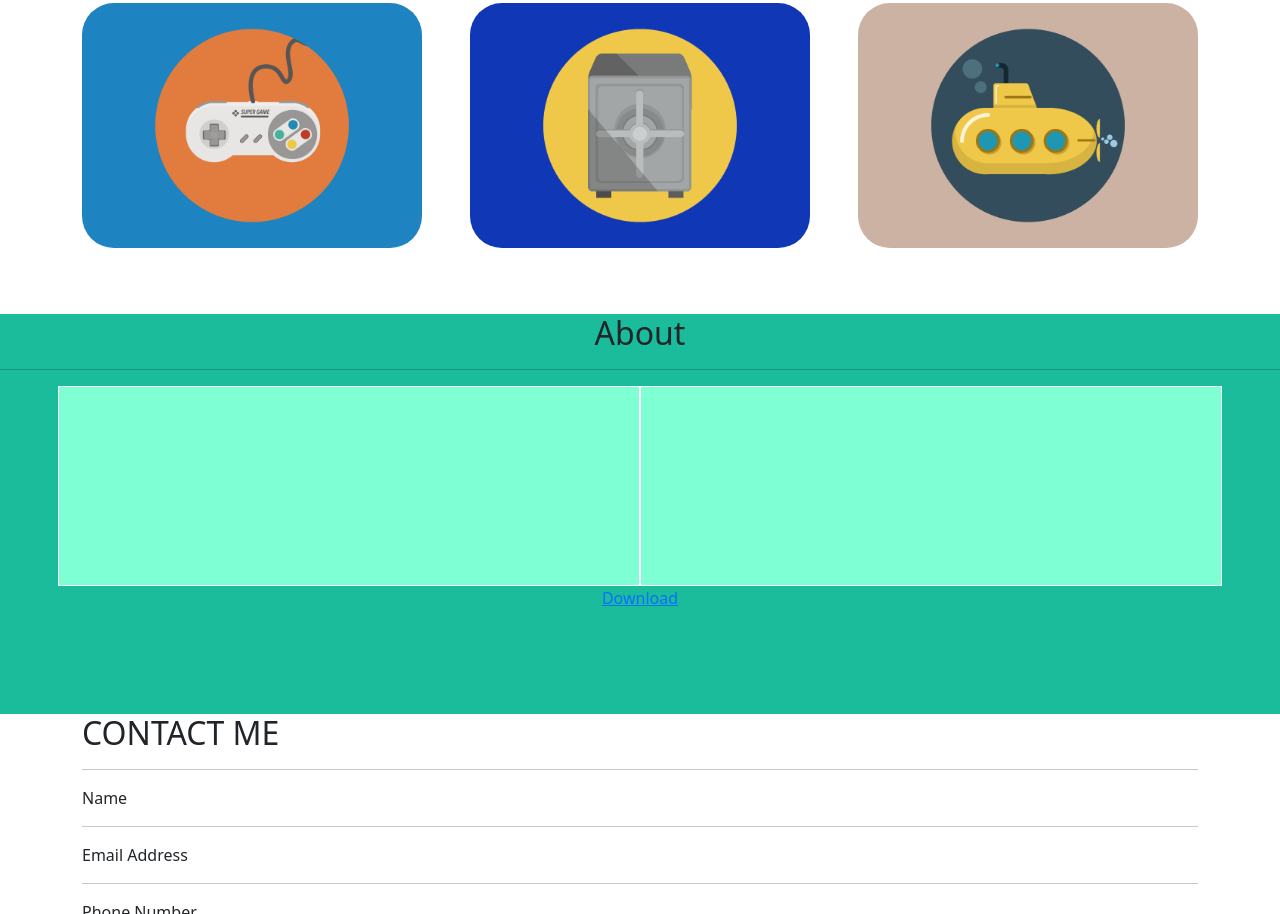
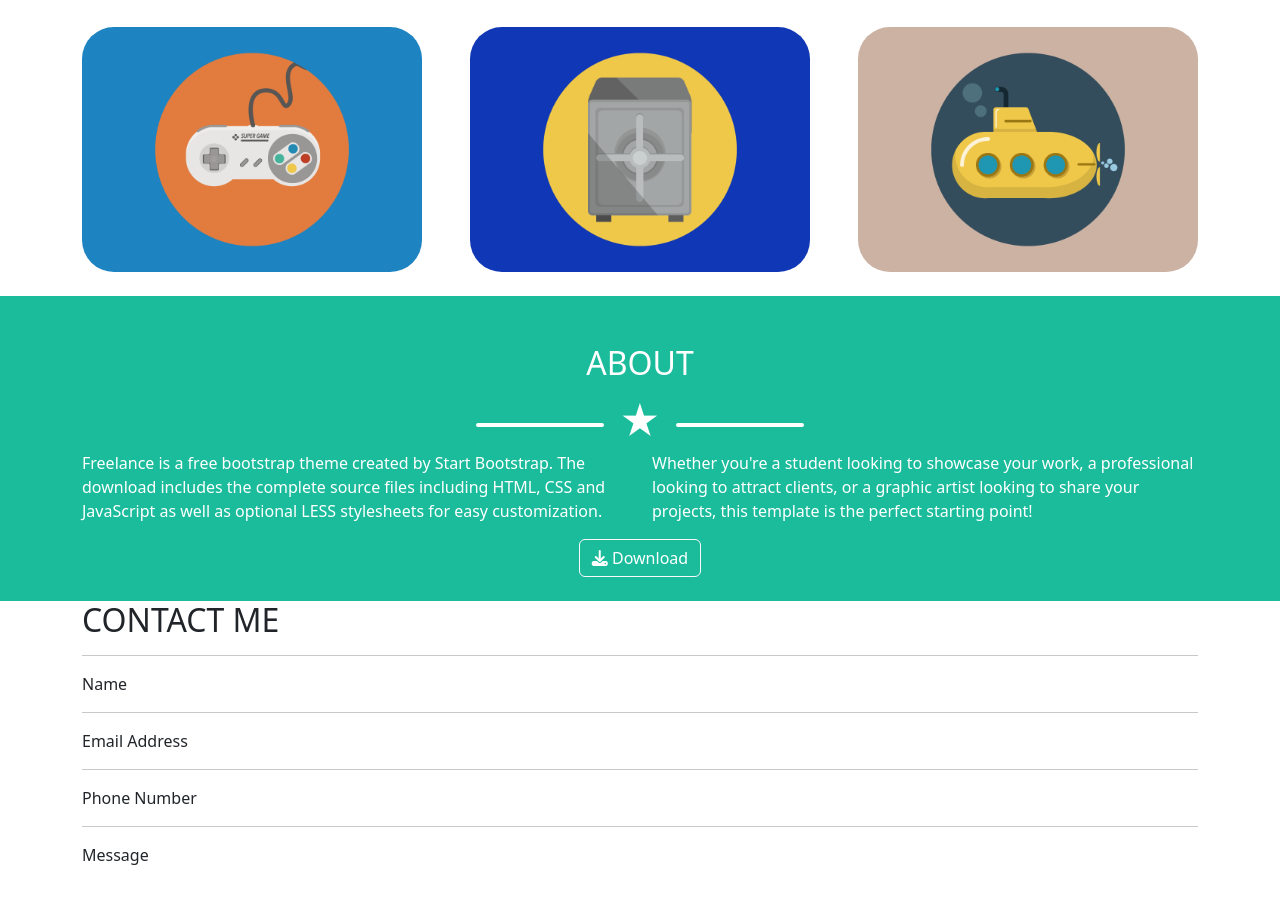
Before and after one commit to JacopoP/html-css-bootstrap-freelancer, a plain HTML site: page index.html in a window 1280 px wide. Shown: the part 993-1907 px from the top of the page. Drawn offline with nearby package versions, Linux system fonts and the light colour scheme.

Commit message:
Completata terza section

```diff
--- a/css/style.css
+++ b/css/style.css
@@ -53,18 +53,14 @@ header{
     background-color: #000;
 }
 
+/* about rules */
 #about{
     background-color: var(--green);
-    /* DEBUG */
-    height: 400px;
-    margin-top: 50px;
+    color: #fff;
 }
 
-#about .col{
-    /* DEBUG */
-    background-color: aquamarine;
-    height: 200px;
-    border: 1px solid white;
+#about .ms_divider .ms_line{
+    background-color: #fff;
 }
 
 #location{
--- a/index.html
+++ b/index.html
@@ -4,6 +4,7 @@
     <meta charset="UTF-8">
     <meta http-equiv="X-UA-Compatible" content="IE=edge">
     <meta name="viewport" content="width=device-width, initial-scale=1.0">
+    <link rel="stylesheet" href="https://cdnjs.cloudflare.com/ajax/libs/font-awesome/6.2.0/css/all.min.css">
     <link rel="stylesheet" href="https://cdn.jsdelivr.net/npm/bootstrap@5.2.2/dist/css/bootstrap.min.css">
     <link rel="stylesheet" href="css/style.css">
     <title>Bootstrap freelancer</title>
@@ -70,7 +71,7 @@
             </div>
         </section>
 
-        <section id="portfolio" class="text-center pt-4 pb-3">
+        <section id="portfolio" class="text-center pt-5 pb-4">
             <h2>PORTFOLIO</h2>
             <div class="ms_divider">
                 <span class="ms_line"></span>
@@ -101,16 +102,26 @@
             </div>
         </section>
 
-        <section id="about" class="text-center">
-            <h2>About</h2>
-            <hr>
+        <section id="about" class="pt-5 pb-4 text-center">
+            <h2>ABOUT</h2>
+            <div class="ms_divider">
+                <span class="ms_line"></span>
+                &starf;
+                <span class="ms_line"></span>
+            </div>
             <div class="container-md">
-                <div class="row justify-content-center row-cols-1 row-cols-md-2 g-5">
-                    <div class="col"></div>
-                    <div class="col"></div>
+                <div class="row justify-content-around row-cols-1 row-cols-md-2 gx-4 gy-1 text-start">
+                    <div class="col">
+                        <p>
+                            Freelance is a free bootstrap theme created by Start Bootstrap. The download includes the complete source files including HTML, CSS and JavaScript as well as optional LESS stylesheets for easy customization.
+                        </p>
+                    </div>
+                    <div class="col">
+                        Whether you're a student looking to showcase your work, a professional looking to attract clients, or a graphic artist looking to share your projects, this template is the perfect starting point!
+                    </div>
                 </div>
             </div>
-            <a href="#">Download</a>
+            <button type="button" class="btn btn-light bg-transparent text-white"><i class="fa-solid fa-download"></i> Download</button>
         </section>
 
         <section id="contact-me">
```
